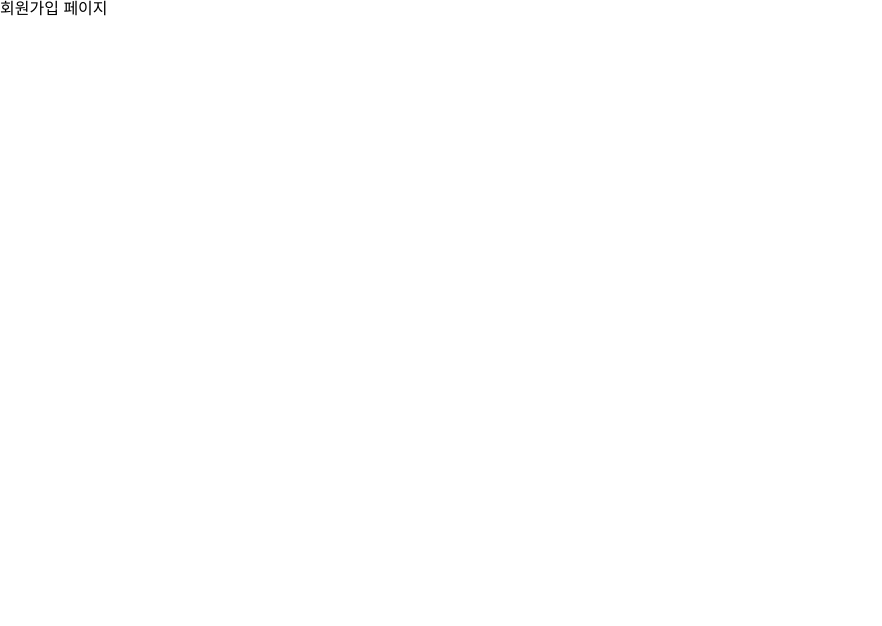
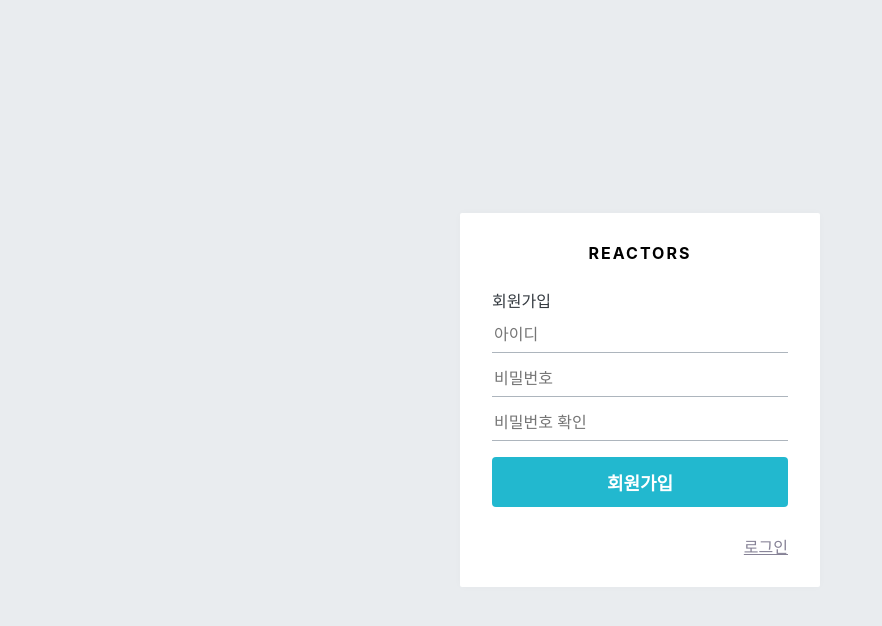
Before and after one commit to JunBum2ya/board-service-front, a React (Create React App) app: page /auth/join in a window 1280 px wide. Shown: the top 626 px of the page, without its empty margins (0-882 px from the left). Built offline with nearby package versions, Linux system fonts and the light colour scheme.

Commit message:
[feat] 로그인, 회원가입 폼 구현
로그인, 회원가입 폼 구현 추후 기능 개발

```diff
--- /dev/null
+++ b/src/components/auth/AuthForm.tsx
@@ -0,0 +1,58 @@
+import React from 'react';
+import '../../styles/auth/AuthForm.scss';
+import Button from '../Button';
+import { Link } from 'react-router-dom';
+
+const typeMap = {
+  LOGIN: '로그인',
+  JOIN: '회원가입'
+};
+
+const AuthForm: React.FC<AuthFormProps> = ({ type }) => {
+
+  const text = typeMap[type];
+
+  return (
+    <div className={`auth-form`}>
+      <h3>{text}</h3>
+      <form>
+        {type === 'JOIN' ? <JoinForm /> : <LoginForm />}
+        <Button>{text}</Button>
+      </form>
+      <div className={`auth-footer`}>
+        {type === 'LOGIN' ? (
+          <Link to={`/auth/join`}>회원가입</Link>
+        ) : (
+          <Link to={`/auth/login`}>로그인</Link>
+        )}
+      </div>
+    </div>
+  );
+};
+
+type FormType = 'LOGIN' | 'JOIN';
+
+type AuthFormProps = {
+  type: FormType;
+};
+
+const LoginForm = () => {
+  return (
+    <>
+      <input autoComplete={`username`} name={`username`} placeholder={`아이디`} />
+      <input autoComplete={`new-password`} name={`password`} placeholder={`비밀번호`} type={`password`} />
+    </>
+  );
+};
+
+const JoinForm = () => {
+  return (
+    <>
+      <input autoComplete={`username`} name={`username`} placeholder={`아이디`} />
+      <input autoComplete={`new-password`} name={`password`} placeholder={`비밀번호`} type={`password`} />
+      <input autoComplete={`new-password`} name={`passwordConfirm`} placeholder={`비밀번호 확인`} type={`password`} />
+    </>
+  );
+};
+
+export default AuthForm;
--- /dev/null
+++ b/src/components/auth/AuthTemplate.tsx
@@ -0,0 +1,22 @@
+import React from 'react';
+import '../../styles/auth/AuthTemplate.scss';
+import { Link } from 'react-router-dom';
+
+const AuthTemplate: React.FC<AuthTemplateProps> = ({ children }) => {
+  return (
+    <div className={`auth-template-block`}>
+      <div className={`white-box`}>
+        <div className={`logo-area`}>
+          <Link to={`/`}>REACTORS</Link>
+        </div>
+        {children}
+      </div>
+    </div>
+  );
+};
+
+type AuthTemplateProps = {
+  children: React.ReactNode;
+};
+
+export default AuthTemplate;
--- a/src/pages/auth/JoinPage.tsx
+++ b/src/pages/auth/JoinPage.tsx
@@ -1,5 +1,12 @@
+import AuthTemplate from '../../components/auth/AuthTemplate';
+import AuthForm from '../../components/auth/AuthForm';
+
 const JoinPage = () => {
-  return (<div>회원가입 페이지</div>);
+  return (
+    <AuthTemplate>
+      <AuthForm type={`JOIN`}/>
+    </AuthTemplate>
+  );
 };
 
 export default JoinPage;
--- a/src/pages/auth/LoginPage.tsx
+++ b/src/pages/auth/LoginPage.tsx
@@ -1,6 +1,13 @@
+import AuthTemplate from '../../components/auth/AuthTemplate';
+import AuthForm from '../../components/auth/AuthForm';
+
 const LoginPage = () => {
   return (
-    <div>로그인 페이지</div>
+    <div>
+      <AuthTemplate>
+        <AuthForm type={`LOGIN`}/>
+      </AuthTemplate>
+    </div>
   );
 };
 
--- /dev/null
+++ b/src/styles/auth/AuthForm.scss
@@ -0,0 +1,43 @@
+.auth-form {
+  h3 {
+    color: #343a40;
+    margin: 0 0 1rem;
+  }
+  input {
+    font-size: 1rem;
+    border: none;
+    border-bottom: 1px solid #adb5bd;
+    padding-bottom: 0.5rem;
+    outline: none;
+    width: 100%;
+    &:focus {
+      color: #868296;
+      border-bottom: 1px solid #495057;
+    }
+    &:not(:first-child) {
+      margin-top: 1rem;
+    }
+  }
+  .custom-button {
+    margin-top: 1rem;
+    padding-top: 0.75rem;
+    padding-bottom: 0.75rem;
+    width: 100%;
+    font-size: 1.125rem;
+    background: #22b8cf;
+    &:hover {
+      background: #3bc9db;
+    }
+  }
+  .auth-footer {
+    margin-top: 2rem;
+    text-align: right;
+    a {
+      color: #868296;
+      text-decoration: underline;
+      &:hover {
+        color: #212529;
+      }
+    }
+  }
+}
--- /dev/null
+++ b/src/styles/auth/AuthTemplate.scss
@@ -0,0 +1,27 @@
+.auth-template-block {
+  position: absolute;
+  left: 0;
+  right: 0;
+  bottom: 0;
+  top: 0;
+  background: #e9ecef;
+  display: flex;
+  flex-direction: column;
+  justify-content: center;
+  align-items: center;
+}
+
+.white-box {
+  .logo-area {
+    display: block;
+    padding-bottom: 2rem;
+    text-align: center;
+    font-weight: bold;
+    letter-spacing: 2px;
+  }
+  box-shadow: 0 0 8px rgba(0, 0, 0, 0.025);
+  padding: 2rem;
+  width: 360px;
+  background: white;
+  border-radius: 2px;
+}
```
Also changed, not shown: src/components/base/Header.tsx (added, +7 -0 lines).
